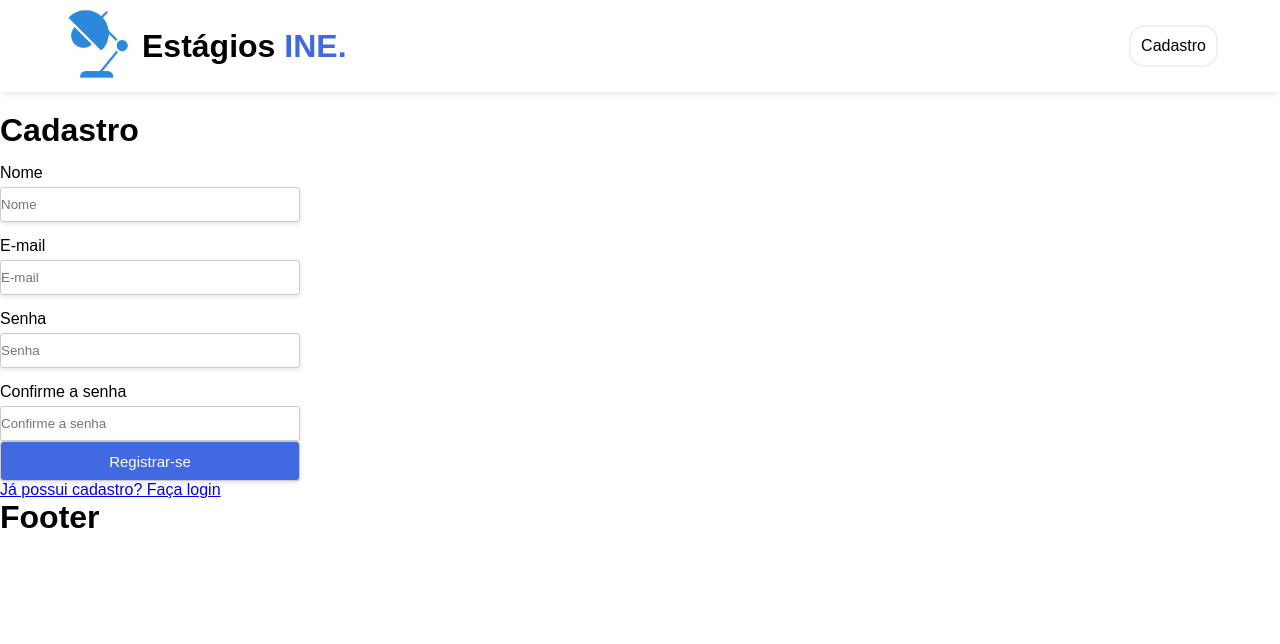
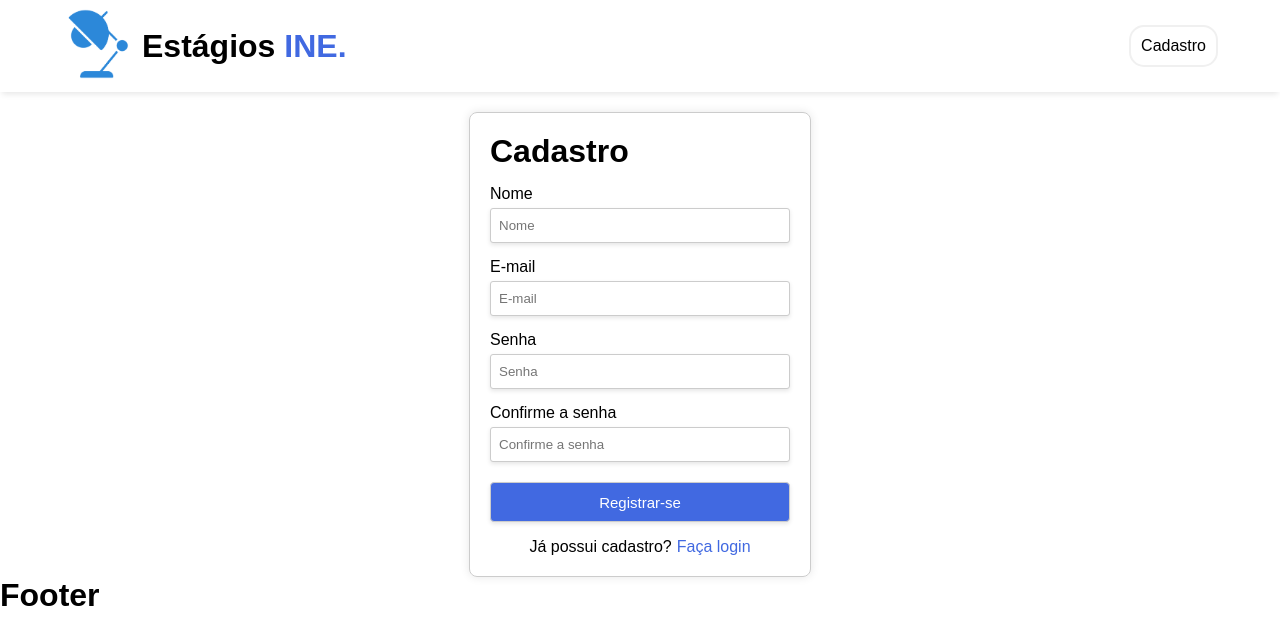
Before and after one commit to rlneto/sinestagios, a React (Vite) app: page /register in a window 1280 px wide. Shown: the top 644 px of the page. Built offline with nearby package versions, Linux system fonts and the light colour scheme.

Commit message:
css da tela de registro + Card

```diff
--- a/src/components/InputText.jsx
+++ b/src/components/InputText.jsx
@@ -6,7 +6,7 @@ export default function InputText ({tipo, nome, rotulo, valorPadrao, referencia}
     <div className={`${shared.inputtext}`}>
       <div className={`${styles.box}`}>
       <label className={`${shared.rotulo}`} htmlFor={nome}>{rotulo}</label></div>
-      <div><input className={`${styles.box_input}`} type={tipo} name={nome} id={nome} placeholder={rotulo} defaultValue={valorPadrao || ''} ref={referencia} required/></div>
+      <div><input className={`${styles.box_input} ${shared.fontPadding}`} type={tipo} name={nome} id={nome} placeholder={rotulo} defaultValue={valorPadrao || ''} ref={referencia} required/></div>
     </div>
   )
 }
--- a/src/pages/Login.jsx
+++ b/src/pages/Login.jsx
@@ -2,6 +2,7 @@ import { useRef } from 'react'
 import { Link } from 'react-router-dom'
 import Button from '../components/Button'
 import InputText from '../components/InputText'
+import Card from '../components/Card'
 import shared from '../styles/Shared.module.css'
 import styles from '../styles/Login.module.css'
 
@@ -12,7 +13,8 @@ export default function Login () {
   const emailRef = useRef();
   const passwordRef = useRef();
   return (
-    <div className={`${shared.flex} ${shared.column} ${shared.alignCenter } ${styles.container}`}>
+    <div className={`${shared.flex} ${shared.column} ${shared.alignCenter }`}>
+      <Card>
         <div className={`${styles.title}`}><h1>Login</h1></div>
         <div className={`${shared.flex} ${shared.column} ${shared.alignCenter }`}>
           <form className={`${styles.box_form}`}>
@@ -25,6 +27,7 @@ export default function Login () {
           <p>Não tem uma conta?</p>
           <Link to='/register' className={`${styles.nav_link}`}>Cadastrar-se</Link>
         </div>
+      </Card>
     </div>
   )
 }
--- a/src/pages/Register.jsx
+++ b/src/pages/Register.jsx
@@ -1,6 +1,7 @@
 import { Link } from 'react-router-dom'
 import Button from '../components/Button'
 import InputText from '../components/InputText'
+import Card from '../components/Card'
 import { useRef } from 'react'
 import shared from '../styles/Shared.module.css'
 import styles from '../styles/Register.module.css'
@@ -15,7 +16,8 @@ export default function Register () {
   }
 
   return (
-    <div>
+    <div className={`${shared.flex} ${shared.column} ${shared.alignCenter }`}>
+      <Card>
       <div><h1>Cadastro</h1></div>
       <div>
         <form className={`${styles.box_form}`}>
@@ -26,11 +28,13 @@ export default function Register () {
 
 
           </form>
-          <div><Button text={`Registrar-se`} action={RegisterHandler}>Cadastrar</Button></div>
+          <div className={`${styles.btn}`}><Button text={`Registrar-se`} action={RegisterHandler}>Cadastrar</Button></div>
         </div>
-        <div>
-          <Link to='/login'>Já possui cadastro? Faça login</Link>
+        <div className={`${shared.marginTop} ${shared.textAlignCenter}`}>
+          <span>Já possui cadastro?</span>
+          <Link className={`${shared.nav_link}`} to='/login'>Faça login</Link>
         </div>
+        </Card>
       </div>
 
   )
--- a/src/styles/Card.module.css
+++ b/src/styles/Card.module.css
@@ -1,5 +1,5 @@
 .card {
-    border: 2px solid red;
+    border: 2px solid black;
     max-width: 400px;
     margin: auto;
     padding: 20px;
--- a/src/styles/Shared.module.css
+++ b/src/styles/Shared.module.css
@@ -33,6 +33,18 @@
   flex-direction: column;
 }
 
+.smallGap {
+  gap: 0.5rem;
+}
+
+.marginTop {
+  margin-top: 1rem;
+}
+
+.fontPadding {
+  padding: 0.5rem;
+}
+
 .btn {
   cursor: pointer;
   color: white;
@@ -43,3 +55,9 @@
   display: inline-block;
 
 }
+
+.nav_link {
+    text-decoration: none;
+    color: #4169E1;
+    margin-left: 5px;
+}
```
Lines whose indentation alone changed are shown as unchanged.
